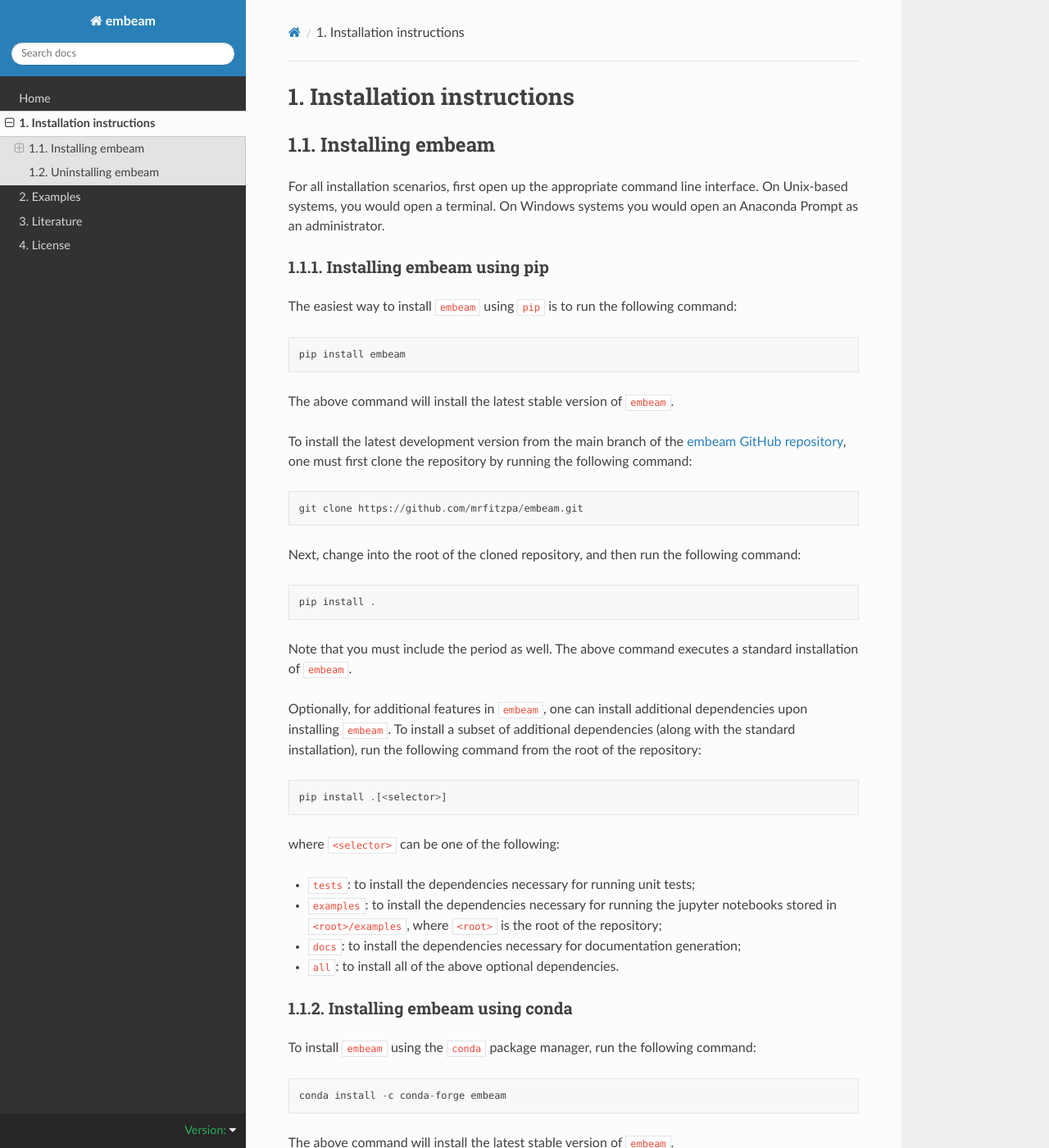
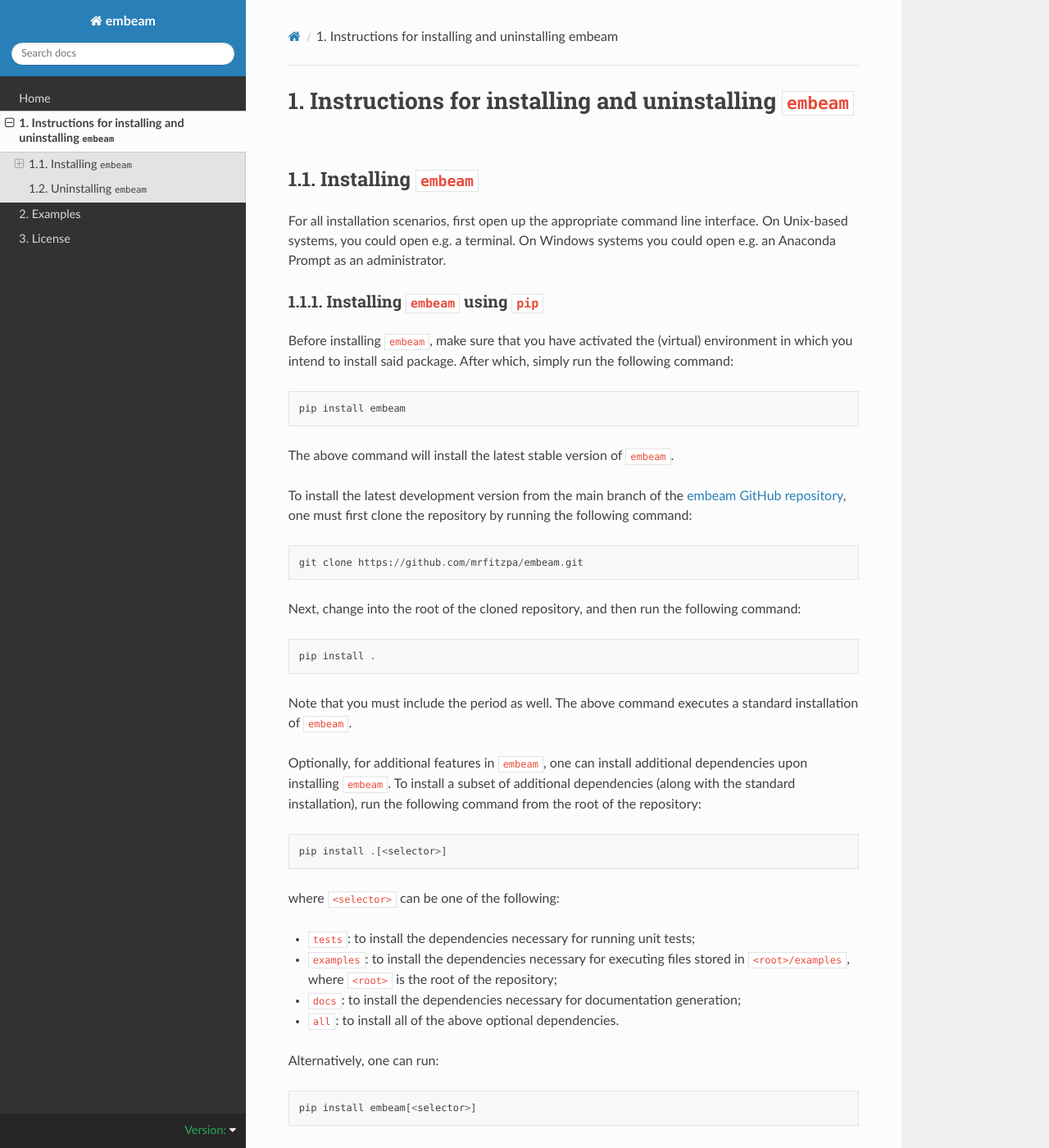
Before and after one commit to mrfitzpa/embeam, a Sphinx documentation site: the page built from docs/INSTALL.rst, in a window 1280 px wide and 1400 px high. Shown: the whole window at 82% size. Built offline with Sphinx 7.4.7 and the Read the Docs theme 3.1.0, drawn with Linux system fonts in a browser that asks for light colours; pages that are not in the unit, such as notebooks, are missing from menus; the version number could not be read and is left out; some of the changed text lies outside the part shown.

```diff
--- a/docs/INSTALL.rst
+++ b/docs/INSTALL.rst
@@ -1,28 +1,33 @@
 .. _installation_instructions_sec:
 
-Installation instructions
-=========================
+Instructions for installing and uninstalling ``embeam``
+=======================================================
 
-Installing embeam
------------------
+
+
+Installing ``embeam``
+---------------------
 
 For all installation scenarios, first open up the appropriate command line
-interface. On Unix-based systems, you would open a terminal. On Windows systems
-you would open an Anaconda Prompt as an administrator.
+interface. On Unix-based systems, you could open e.g. a terminal. On Windows
+systems you could open e.g. an Anaconda Prompt as an administrator.
 
-Installing embeam using pip
-~~~~~~~~~~~~~~~~~~~~~~~~~~~
 
-The easiest way to install ``embeam`` using ``pip`` is to run the following
-command::
+
+Installing ``embeam`` using ``pip``
+~~~~~~~~~~~~~~~~~~~~~~~~~~~~~~~~~~~
+
+Before installing ``embeam``, make sure that you have activated the (virtual)
+environment in which you intend to install said package. After which, simply run
+the following command::
 
   pip install embeam
 
 The above command will install the latest stable version of ``embeam``.
 
-To install the latest development version from the main branch of the
-`embeam GitHub repository <https://github.com/mrfitzpa/embeam>`_,
-one must first clone the repository by running the following command::
+To install the latest development version from the main branch of the `embeam
+GitHub repository <https://github.com/mrfitzpa/embeam>`_, one must first clone
+the repository by running the following command::
 
   git clone https://github.com/mrfitzpa/embeam.git
 
@@ -44,14 +49,25 @@ from the root of the repository::
 where ``<selector>`` can be one of the following:
 
 * ``tests``: to install the dependencies necessary for running unit tests;
-* ``examples``: to install the dependencies necessary for running the jupyter
-  notebooks stored in ``<root>/examples``, where ``<root>`` is the root of the
-  repository;
+* ``examples``: to install the dependencies necessary for executing files stored
+  in ``<root>/examples``, where ``<root>`` is the root of the repository;
 * ``docs``: to install the dependencies necessary for documentation generation;
 * ``all``: to install all of the above optional dependencies.
 
-Installing embeam using conda
-~~~~~~~~~~~~~~~~~~~~~~~~~~~~~
+Alternatively, one can run::
+
+  pip install embeam[<selector>]
+
+elsewhere in order to install the latest stable version of ``embeam``, along
+with the subset of additional dependencies specified by ``<selector>``.
+
+
+
+Installing ``embeam`` using ``conda``
+~~~~~~~~~~~~~~~~~~~~~~~~~~~~~~~~~~~~~
+
+Before proceeding, make sure that you have activated the (virtual) ``conda``
+environment in which you intend to install said package.
 
 To install ``embeam`` using the ``conda`` package manager, run the following
 command::
@@ -60,8 +76,10 @@ command::
 
 The above command will install the latest stable version of ``embeam``.
 
-Uninstalling embeam
--------------------
+
+
+Uninstalling ``embeam``
+-----------------------
 
 If ``embeam`` was installed using ``pip``, then to uninstall, run the following
 command from the root of the repository::
--- a/embeam/__init__.py
+++ b/embeam/__init__.py
@@ -144,7 +144,7 @@ def _wavelength(beam_energy):
     result = (h
               / np.sqrt(1 + e * V / 2 / m_e / c / c)
               / np.sqrt(2 * m_e * e * V)
-              * 1.0e10)
+              * 1.0e10).item()
 
     return result
 
```
Also changed, not shown: README.md (+113 -5 lines), docs/index.rst (+21 -14 lines), pyproject.toml (+2 -5 lines), 3 other files.
